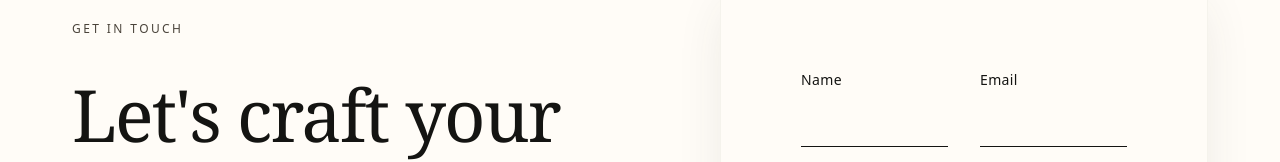
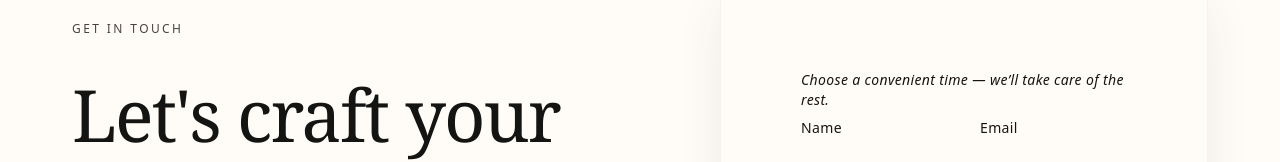
Before and after one commit to Onehostingeurope/spacesorganizers, a Next.js app: page /en/contact in a window 1280 px wide. Shown: the part 187-349 px from the top of the page. Built offline with nearby package versions, Linux system fonts and the light colour scheme; no server answers.

Commit message:
chore: add subtitle to contact form

```diff
--- a/src/app/[lang]/contact/page.tsx
+++ b/src/app/[lang]/contact/page.tsx
@@ -75,7 +75,7 @@ export default async function Contact({
               </div>
             </div>
             <div className="bg-surface p-12 md:p-20 shadow-premium rounded-DEFAULT ghost-border">
-              <ContactForm />
+              <ContactForm subtitle={dict.contact.form_subtitle} />
             </div>
           </div>
         </Section>
--- a/src/app/[lang]/page.tsx
+++ b/src/app/[lang]/page.tsx
@@ -262,7 +262,7 @@ export default async function Home({
               </div>
             </ScrollReveal>
             <ScrollReveal variant="slide-left" delay={0.3} className="bg-surface p-12 md:p-20 shadow-premium rounded-DEFAULT ghost-border">
-              <ContactForm />
+              <ContactForm subtitle={dict.contact.form_subtitle} />
             </ScrollReveal>
           </div>
         </Section>
--- a/src/components/blocks/ContactForm.tsx
+++ b/src/components/blocks/ContactForm.tsx
@@ -2,7 +2,7 @@
 import React, { useState } from "react";
 import { Button } from "@/components/ui/Button";
 
-export function ContactForm() {
+export function ContactForm({ subtitle }: { subtitle?: string }) {
   const [status, setStatus] = useState<"idle" | "submitting" | "success" | "error">("idle");
 
   const handleSubmit = async (e: React.FormEvent<HTMLFormElement>) => {
@@ -46,6 +46,11 @@ export function ContactForm() {
 
   return (
     <form onSubmit={handleSubmit} className="space-y-8">
+      {subtitle && (
+        <p className="font-body text-charcoal/60 text-sm tracking-wide mb-2 italic">
+          {subtitle}
+        </p>
+      )}
       <div className="grid grid-cols-1 md:grid-cols-2 gap-8">
         <div className="space-y-2">
           <label htmlFor="name" className="block text-sm font-medium text-charcoal tracking-wide">Name</label>
--- a/src/dictionaries/de.json
+++ b/src/dictionaries/de.json
@@ -62,6 +62,7 @@
     "heading": "Lassen Sie uns Ihr",
     "heading_accent": "Sanctuary gestalten.",
     "description": "Machen Sie den ersten Schritt in Richtung eines organisierteren, ruhigeren Zuhauses. Füllen Sie das Anforderungsformular aus, und wir melden uns innerhalb von 24 Stunden, um Ihren kostenlosen Anruf zu planen.",
+    "form_subtitle": "Wählen Sie einen passenden Zeitpunkt — wir erledigen den Rest.",
     "serving_label": "Wir bedienen",
     "serving": "Côte d'Azur • Monaco • Cannes • Nizza",
     "email_label": "E-Mail",
--- a/src/dictionaries/en.json
+++ b/src/dictionaries/en.json
@@ -62,6 +62,7 @@
     "heading": "Let's craft your",
     "heading_accent": "sanctuary.",
     "description": "Take the first step toward a more organized, peaceful home. Fill out the inquiry form, and we'll reach out within 24 hours to schedule your complimentary call.",
+    "form_subtitle": "Choose a convenient time — we’ll take care of the rest.",
     "serving_label": "Serving",
     "serving": "French Riviera • Monaco • Cannes • Nice",
     "email_label": "Email",
--- a/src/dictionaries/fr.json
+++ b/src/dictionaries/fr.json
@@ -62,6 +62,7 @@
     "heading": "Créons votre",
     "heading_accent": "sanctuaire.",
     "description": "Faites le premier pas vers un intérieur plus organisé et serein. Remplissez le formulaire, et nous vous répondrons dans les 24 heures pour planifier votre appel gratuit.",
+    "form_subtitle": "Choisissez le moment qui vous convient — nous nous occupons du reste.",
     "serving_label": "Zones desservies",
     "serving": "Côte d'Azur • Monaco • Cannes • Nice",
     "email_label": "E-mail",
--- a/src/dictionaries/ru.json
+++ b/src/dictionaries/ru.json
@@ -62,6 +62,7 @@
     "heading": "Создадим ваш",
     "heading_accent": "sanctuary.",
     "description": "Сделайте первый шаг к более организованному и спокойному дому. Заполните форму запроса, и мы свяжемся с вами в течение 24 часов для записи на бесплатный звонок.",
+    "form_subtitle": "Выберите удобное время — мы позаботимся об остальном.",
     "serving_label": "Обслуживаем",
     "serving": "Лазурный Берег • Монако • Канны • Ницца",
     "email_label": "Эл. почта",
```
